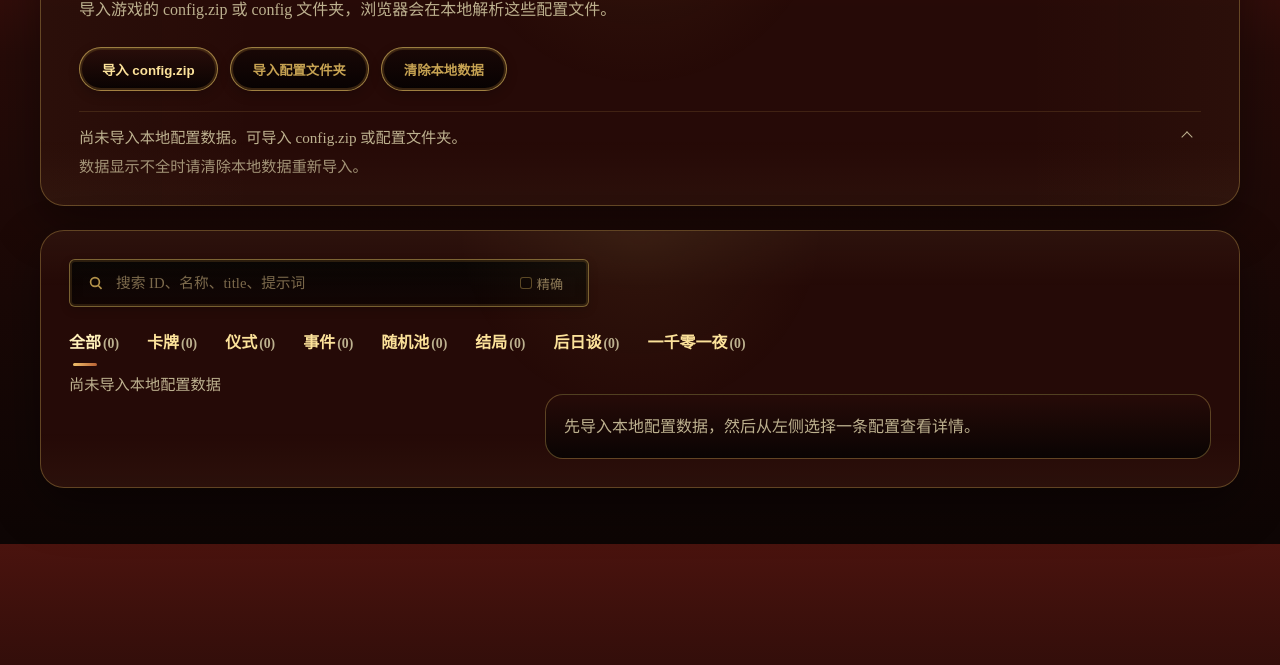
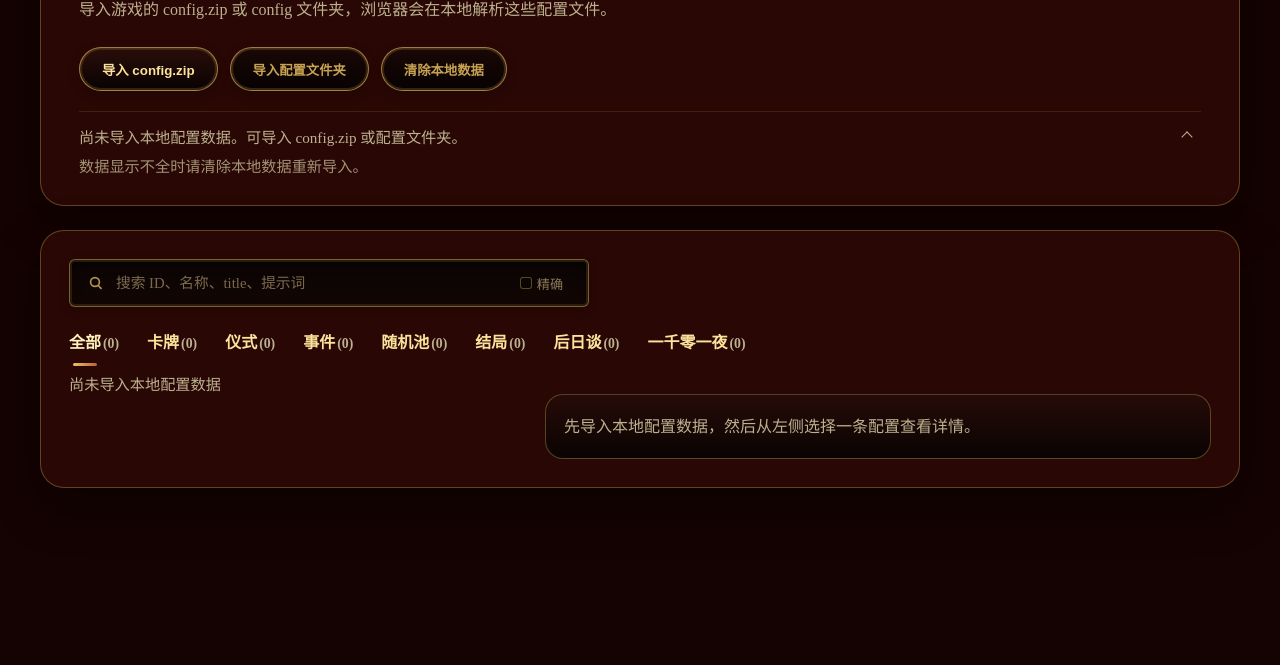
Before and after one commit to charleyz2021/sultan-config-reader, a plain HTML site: page docs/index.html in a window 1280 px wide. Shown: the part 135-800 px from the top of the page. Drawn offline with Linux system fonts and the light colour scheme.

Commit message:
style(ui): 调整阅读器背景颜色

```diff
--- a/docs/styles.css
+++ b/docs/styles.css
@@ -1,7 +1,7 @@
 :root {
-  --bg: #130604;
-  --bg-accent: linear-gradient(180deg, #4a130e 0%, #260b08 28%, #0d0504 100%);
-  --surface: rgba(39, 11, 8, 0.94);
+  --bg: #140302;
+  --bg-accent: #1c0503;
+  --surface: rgba(42, 8, 5, 0.98);
   --surface-black: rgba(10, 4, 3, 0.94);
   --ink: #ddd5c4;
   --muted: #bdb18f;
@@ -55,18 +55,6 @@ body {
   box-shadow: var(--shadow);
   position: relative;
   min-width: 0;
-}
-
-.hero::before,
-.panel::before {
-  content: "";
-  position: absolute;
-  inset: 0;
-  pointer-events: none;
-  border-radius: inherit;
-  background:
-    linear-gradient(180deg, rgba(255, 231, 160, 0.04), transparent 22%, transparent 78%, rgba(255, 231, 160, 0.03)),
-    radial-gradient(circle at 50% 0%, rgba(198, 162, 82, 0.08), transparent 28%);
 }
 
 .hero {
@@ -320,14 +308,6 @@ body {
   border: 1px solid var(--line);
   border-radius: 18px;
   padding: 16px;
-}
-
-.hero,
-.detail-pane,
-.entry-card {
-  background-image:
-    linear-gradient(180deg, rgba(255, 232, 175, 0.02), transparent 28%),
-    linear-gradient(90deg, rgba(198, 162, 82, 0.03), transparent 18%, transparent 82%, rgba(198, 162, 82, 0.03));
 }
 
 .stack {
```
Also changed, not shown: docs/app.js.
